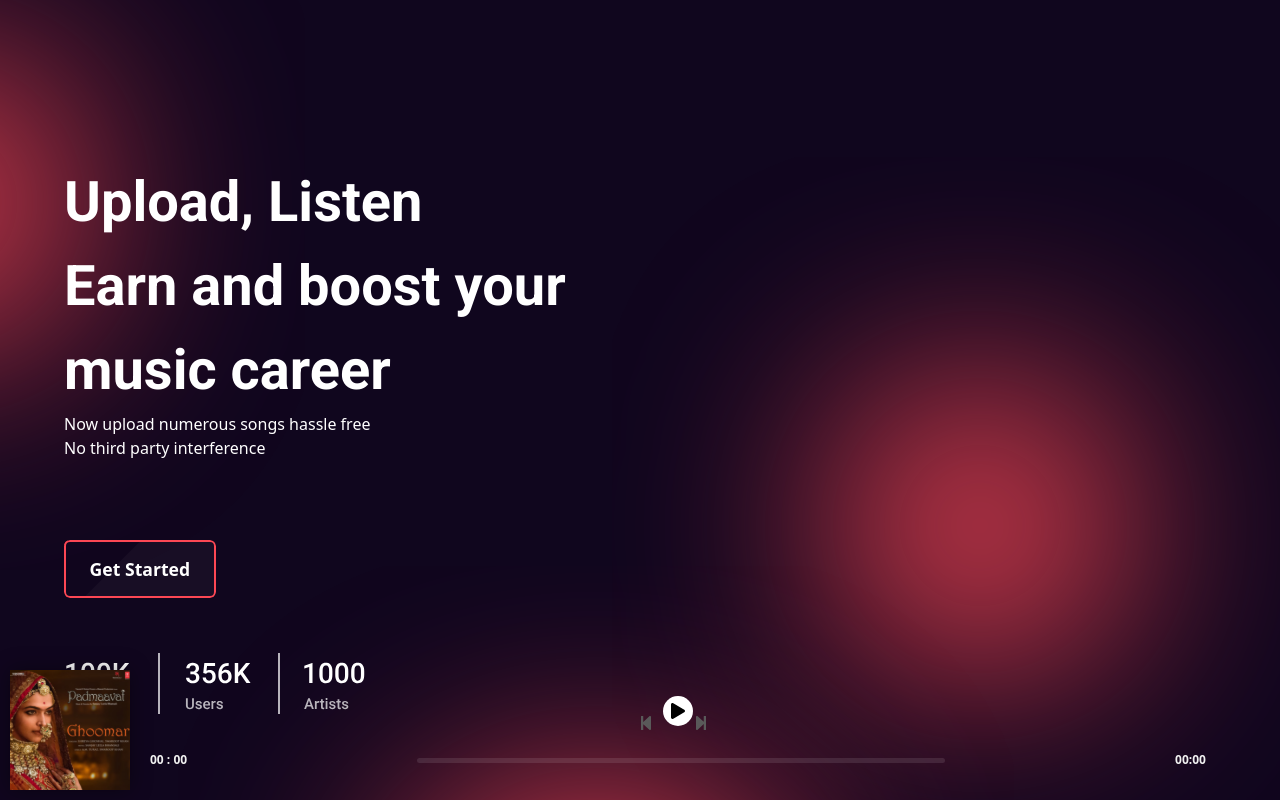
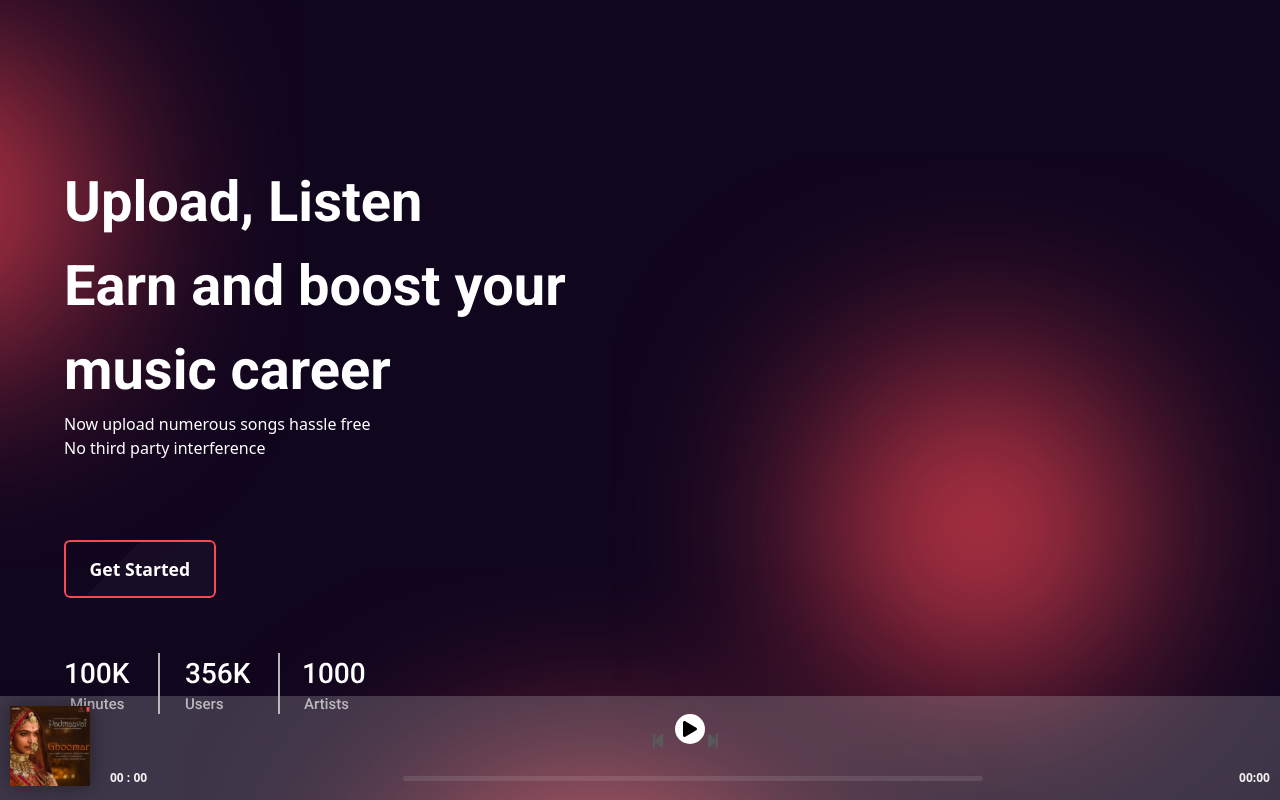
Before and after one commit to pratham-bhatnagar/IndieHub, a React (Create React App) app: page / in a window 1280 px wide. Built offline with nearby package versions, Linux system fonts and the light colour scheme.

Commit message:
:lipstick: add animation
add animation

```diff
--- a/package.json
+++ b/package.json
@@ -9,9 +9,11 @@
     "autoprefixer": "^10.4.2",
     "postcss": "^8.4.6",
     "react": "^17.0.2",
+    "react-animate-on-scroll": "^2.1.5",
     "react-dom": "^17.0.2",
     "react-icons": "^4.3.1",
     "react-jinke-music-player": "^4.24.2",
+    "react-reveal": "^1.2.2",
     "react-scripts": "5.0.0",
     "tailwindcss": "^3.0.23",
     "web-vitals": "^2.1.4"
--- a/src/App.js
+++ b/src/App.js
@@ -1,10 +1,12 @@
-import './App.css';
-import Hero from './components/Hero';
-import AboutUS from './components/AboutUs';
-import TopPlaylists from './components/TopPlaylists';
-import Faq from './components/Faq';
-import React from 'react'
+import "./App.css";
+import Hero from "./components/Hero";
+import AboutUS from "./components/AboutUs";
+import TopPlaylists from "./components/TopPlaylists";
+import Faq from "./components/Faq";
+import React from "react";
 import MusicPlayer from "./components/MusicPlayer";
+import ScrollAnimation from "react-animate-on-scroll";
+
 // import ReactJkMusicPlayer from 'react-jinke-music-player'
 // import 'react-jinke-music-player/assets/index.css'
 
@@ -12,12 +14,14 @@ function App() {
   return (
     <div className="bg-[#10061E] h-[100vh] overflow-x-hidden scrollbar-thin scrollbar-thumb-scrollCol overflow-y-scroll">
       <div className="">
-      <Hero />
-      <AboutUS/>
-      <TopPlaylists/>
-      <Faq/>
-      <div className="absolute bottom-0 w-[95vw]"><MusicPlayer /></div>
-      {/* <ReactJkMusicPlayer glassBg={true} showDownload={false} showThemeSwitch={false} defaultPlayMode="order"  /> */}
+        <Hero />
+        <AboutUS />
+        <TopPlaylists />
+        <Faq />
+        <div className="absolute bottom-0 w-[100vw] js-show-on-scroll">
+          <MusicPlayer />
+        </div>
+        {/* <ReactJkMusicPlayer glassBg={true} showDownload={false} showThemeSwitch={false} defaultPlayMode="order"  /> */}
       </div>
     </div>
   );
--- a/src/components/Hero.jsx
+++ b/src/components/Hero.jsx
@@ -1,3 +1,4 @@
+import Fade from "react-reveal/Fade";
 export default function Hero() {
   return (
     <div className="relative z-0">
@@ -6,6 +7,7 @@ export default function Hero() {
       </div>
       <div className="absolute inset-0 flex z-10">
         <div className="grid grid-cols-2 text-white mx-[5vw] mt-[20vh] ">
+          <Fade bottom>
             <div>
               <p className="text-[3.5rem] font-Roboto">
                 Upload, Listen <br />
@@ -33,6 +35,7 @@ export default function Hero() {
               </div>
               <img src="/Stats.svg" className="mt-[6vh]" />
             </div>
+          </Fade>
           <div></div>
         </div>
       </div>
--- a/src/components/MusicPlayer.css
+++ b/src/components/MusicPlayer.css
@@ -1,13 +1,15 @@
 .musicPlayer {
+  background-color: #c4c4c441;
+  height: 13vh;
   width: 100%;
   padding: 10px;
   display: flex;
 }
 
 .musicPlayer .songImage {
-  width: 120px;
-  min-width: 120px;
-  height: 120px;
+  width: 80px;
+  min-width: 80px;
+  height: 80px;
   overflow: hidden;
   box-shadow: 0px 0px 20px rgba(0, 0, 0, 0.4);
 }
@@ -133,7 +135,7 @@
 
 /* firefox */
 .musicPlayer .songAttributes .bottom .progressBar::-moz-range-track {
-  width: 60%;
+  width: 100%;
   height: 5px;
   outline: none;
   appearance: none;
```
Also changed, not shown: 1 other file (tests, documents, lock files or other folders). Lines whose indentation alone changed are shown as unchanged.
